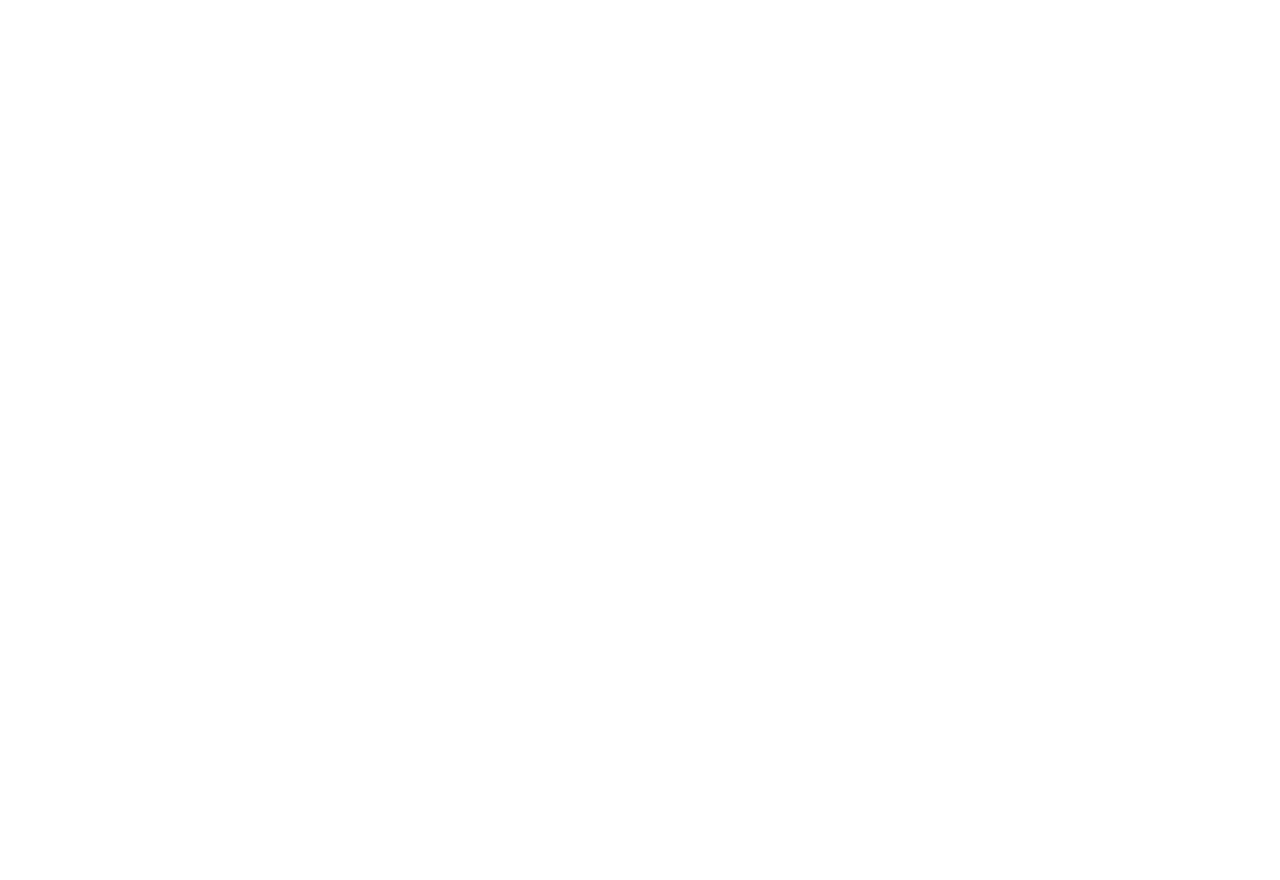
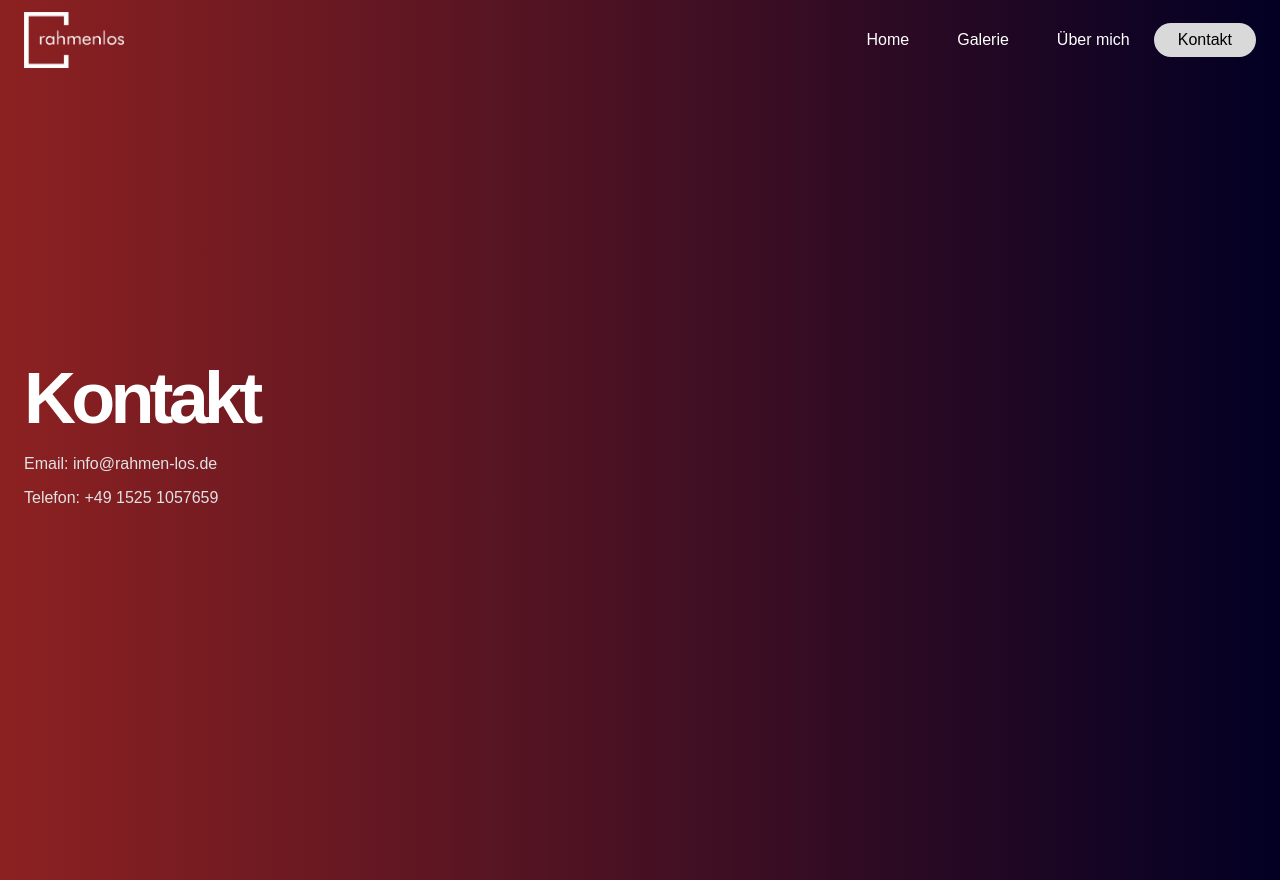
Before and after one commit to L3gionaer/wlife, a Gatsby site: page /contact in a window 1280 px wide. Before the commit this address had no page. Before the commit the page ends 800 px from the top, so only its background shows below. Built offline with nearby package versions, Linux system fonts and the light colour scheme; Gatsby itself is replaced by a stand-in of ours.

Commit message:
about and contact page

```diff
--- a/package.json
+++ b/package.json
@@ -20,6 +20,7 @@
     "gatsby-plugin-sass": "^6.12.0",
     "react": "^18.2.0",
     "react-dom": "^18.2.0",
+    "react-helmet": "^6.1.0",
     "react-query": "^3.39.3",
     "sass": "^1.66.1"
   },
--- a/src/pages/404.tsx
+++ /dev/null
@@ -1,14 +0,0 @@
-import * as React from "react"
-import { HeadFC, PageProps } from "gatsby"
-
-const NotFoundPage: React.FC<PageProps> = () => {
-    return (
-        <main>
-
-        </main>
-    )
-}
-
-export default NotFoundPage
-
-export const Head: HeadFC = () => <title>Nicht gefunden</title>
--- /dev/null
+++ b/src/pages/contact.scss
@@ -0,0 +1,19 @@
+@use "../utils.scss" as *;
+
+.contactPage {
+    display: flex;
+    height: heightMinusHeader();
+    width: 100%;
+    align-items: center;
+
+    .contact {
+        margin: auto auto auto 1.5rem;
+        h1 {
+            @include title();
+        }
+
+        p {
+            color: $textColor;
+        }
+    }
+}
--- /dev/null
+++ b/src/pages/contact.tsx
@@ -0,0 +1,24 @@
+import * as React from "react"
+import { FC } from "react";
+import type { HeadFC, PageProps } from "gatsby"
+
+import "./contact.scss";
+import Layout from "../templates/layout/layout";
+
+const ContactPage: FC<PageProps> = ({ path }) => {
+    return (
+        <Layout path={path}>
+            <div className="contactPage">
+                <div className="contact">
+                    <h1>Kontakt</h1>
+                    <p>Email: info@rahmen-los.de</p>
+                    <p>Telefon: +49 1525 1057659</p>
+                </div>
+            </div>
+        </Layout>
+    )
+}
+
+export default ContactPage;
+
+export const Head: HeadFC = () => <title>Kontakt</title>
--- a/src/pages/galery.scss
+++ b/src/pages/galery.scss
@@ -28,5 +28,10 @@
         @include screen-xl {
             grid-template-columns: repeat(4, 4fr);
         }
+
+        h1 {
+            @include title();
+            grid-column: 1 / 4;
+        }
     }
 }
--- a/src/pages/galery.tsx
+++ b/src/pages/galery.tsx
@@ -12,6 +12,7 @@ const GaleryPage: FC<PageProps> = ({ path }) => {
         <Layout path={path}>
             <section className="galerySection">
                 <div className="galeryGrid">
+                    <h1>Galerie</h1>
                     {Object.entries(images).map(([key, value]) =>
                         <GaleryItem imageSrc={value.default} imageName={key} key={key}/>
                     )}
--- a/src/pages/index.scss
+++ /dev/null
@@ -1,6 +0,0 @@
-#___gatsby {
-    background: rgb(141,33,33);
-    background: linear-gradient(90deg, rgba(141,33,33,1) 0%, rgba(2,0,36,1) 100%);
-    //background: rgba(2,0,36,1);
-    // overflow: hidden;
-}
--- a/src/templates/header/header.scss
+++ b/src/templates/header/header.scss
@@ -20,11 +20,66 @@
             object-fit: contain;
         }
 
+        .mobileMenuButton {
+            margin-left: auto;
+            margin-right: 1.5rem;
+            display: none;
+
+            @include screen-xs {
+                display: block;
+            }
+
+            span {
+                color: white;
+                font-size: 2rem;
+                cursor: pointer;
+            }
+        }
+
         nav {
             display: flex;
+            flex-direction: column;
             align-items: start;
             margin-left: auto;
             margin-right: 1.5rem;
+
+            .close {
+                display: none;
+            }
+
+            @include screen-xs {
+                &.open {
+                    display: flex;
+                }
+
+                &.closed {
+                    display: none;
+                }
+
+                height: 100%;
+                position: absolute;
+                top: 0;
+                right: 0;
+                margin-right: 0;
+                background-color: rgba(2,0,36,1);
+                width: 10rem;
+                border-top-left-radius: 10px;
+                border-bottom-left-radius: 10px;
+
+                .close {
+                    display: flex;
+                    color: white;
+                    height: 5rem;
+                    width: 100%;
+                    align-items: center;
+                    justify-content: end;
+
+                    span {
+                        margin-right: 1.5rem;
+                        cursor: pointer;
+                    }
+                }
+            }
 
             ul {
                 display: flex;
@@ -34,26 +89,51 @@
                 padding: 0;
                 margin: 0;
 
+                @include screen-xs {
+                    flex-direction: column;
+                    margin-left: auto;
+                    margin-right: auto;
+                    width: 100%;
+                    text-align: center;
+                }
+
                 a {
                     text-decoration: none;
-                    padding: 0.5rem 1.5rem 0.5rem 1.5rem;
                     color: white;
                     font-size: 1rem;
                     box-sizing: border-box;
+                    display: flex;
+                    padding: 0.5rem 1.5rem 0.5rem 1.5rem;
+
+                    @include screen-xs {
+                        height: 2rem;
+                    }
 
                     &:hover {
                         border-radius: 100px;
                         outline: 1px solid white;
                         cursor: pointer;
+
+                        @include screen-xs {
+                            border-radius: 0;
+                            outline: none;
+                        }
                     }
 
                     &.active {
                         background: #D9D9D9;
                         border-radius: 100px;
                         color: black;
+
+                        @include screen-xs {
+                            border-radius: 0;
+                            outline: none;
+                        }
                     }
 
-
+                    li {
+                        margin-left: auto;
+                    }
                 }
             }
         }
--- a/src/templates/header/header.tsx
+++ b/src/templates/header/header.tsx
@@ -1,5 +1,5 @@
 import * as React from "react"
-import { FC } from "react";
+import { FC, useState } from "react";
 
 import "./header.scss";
 import logo from "../../images/rahmenlos.png";
@@ -17,15 +17,31 @@ const headerItems = [
 ]
 
 const Header: FC<HeaderProps> = ({ path }) => {
+    const [isOpen, setIsOpen] = useState(false);
+
     function isActive(pathName: string): boolean {
         return path === pathName || path === pathName + '/';
+    }
+
+    function toggleMenu(isOpen: boolean) {
+        setIsOpen(isOpen);
     }
 
     return (
         <header className="header">
             <div className="navContainer">
                 <img src={logo} alt="logo" className="logo" />
-                <nav>
+                <div className="mobileMenuButton" onClick={() => toggleMenu(true)}>
+                    <span className="material-symbols-outlined">
+                        menu
+                    </span>
+                </div>
+                <nav className={isOpen ? 'open' : 'closed'}>
+                    <div className="close" onClick={() => toggleMenu(false)}>
+                        <span className="material-symbols-outlined">
+                            close
+                        </span>
+                    </div>
                     <ul>
                         {headerItems.map(({ title, path }) =>
                             <Link
--- a/src/templates/landing-page/hero-section/hero-section.scss
+++ b/src/templates/landing-page/hero-section/hero-section.scss
@@ -32,27 +32,34 @@
 
             @include screen-xs {
                 width: 100%;
+                padding-right: 2rem;
+                margin: auto;
             }
 
             .title {
-                font-family: 'futura', sans-serif;
-                background-clip: text;
-                color: white;
-                font-size: 4.5rem;
-                font-weight: 900;
-                letter-spacing: -0.3rem;
-                margin-top: 0;
-                margin-bottom: 0;
+                @include title();
             }
 
             hr {
                 color: white;
                 width: 100%;
+                margin-bottom: 1.5rem;
             }
 
             p {
-                margin: 1rem 0 1.5rem 0;
-                color: white;
+                color: $textColor;
+                margin: 0;
+                margin-bottom: 1rem;
+            }
+
+            .link {
+                margin-top: 1rem;
+
+                @include screen-xs {
+                    button {
+                        width: 100%;
+                    }
+                }
             }
         }
     }
--- a/src/templates/landing-page/hero-section/hero-section.tsx
+++ b/src/templates/landing-page/hero-section/hero-section.tsx
@@ -16,9 +16,9 @@ const HeroSection: FC = () => {
                         Rahmenlos
                     </h1>
                     <hr />
-                    <p>Die Auseinandersetzung mit dem gesehenem ist der Entstehungsweg ein jeden Bildes.
-                    Etwas auf sich wirken lassen und Schicht für Schicht für Schicht mit Farbe wiedergeben in seiner eigenen Interpretation.</p>
-                    <Link to="/galery">
+                    <p>Die Auseinandersetzung mit dem gesehenem ist der Entstehungsweg ein jeden Bildes.</p>
+                    <p>Etwas auf sich wirken lassen und Schicht für Schicht für Schicht mit Farbe wiedergeben in seiner eigenen Interpretation.</p>
+                    <Link to="/galery" className="link">
                         <Button>Zur Galerie</Button>
                     </Link>
                 </div>
--- a/src/templates/layout/layout.scss
+++ b/src/templates/layout/layout.scss
@@ -1,6 +1,8 @@
 body {
     margin: 0;
-    background-color: #1d1d1f;
+    //background-color: #1d1d1f;
+    background: rgb(141,33,33);
+    background: linear-gradient(90deg, rgba(141,33,33,1) 0%, rgba(2,0,36,1) 100%);
 }
 
 main {
--- a/src/templates/layout/layout.tsx
+++ b/src/templates/layout/layout.tsx
@@ -1,9 +1,9 @@
 import * as React from "react"
 import { FC, PropsWithChildren } from "react"
+import { Helmet } from "react-helmet"
 
 import "./layout.scss";
 import Header from "../header/header";
-import Footer from "../footer/footer";
 
 export interface LayoutProps {
     path: string;
@@ -12,11 +12,13 @@ export interface LayoutProps {
 const Layout: FC<PropsWithChildren<LayoutProps>> = ({ children, path }) => {
     return (
         <div>
+            <Helmet>
+                <link rel="stylesheet" href="https://fonts.googleapis.com/css2?family=Material+Symbols+Outlined:opsz,wght,FILL,GRAD@20..48,100..700,0..1,-50..200" />
+            </Helmet>
             <Header path={path} />
             <main>
                 {children}
             </main>
-            <Footer />
         </div>
     )
 }
--- a/src/utils.scss
+++ b/src/utils.scss
@@ -20,4 +20,15 @@
     @return calc(100vh - 5rem);
 }
 
+@mixin title {
+    font-family: 'futura', sans-serif;
+    color: white;
+    font-size: 4.5rem;
+    font-weight: 900;
+    letter-spacing: -0.3rem;
+    margin-top: 0;
+    margin-bottom: 0;
+}
+
 $maxWidth: 80rem;
+$textColor: rgb(226, 226, 226);
```
Also changed, not shown: src/pages/about.scss (+8 -1 lines), src/pages/about.tsx (+6 -3 lines), src/templates/footer/footer.tsx (deleted, +0 -8 lines), src/templates/footer/footer.scss (deleted), 1 other file.
